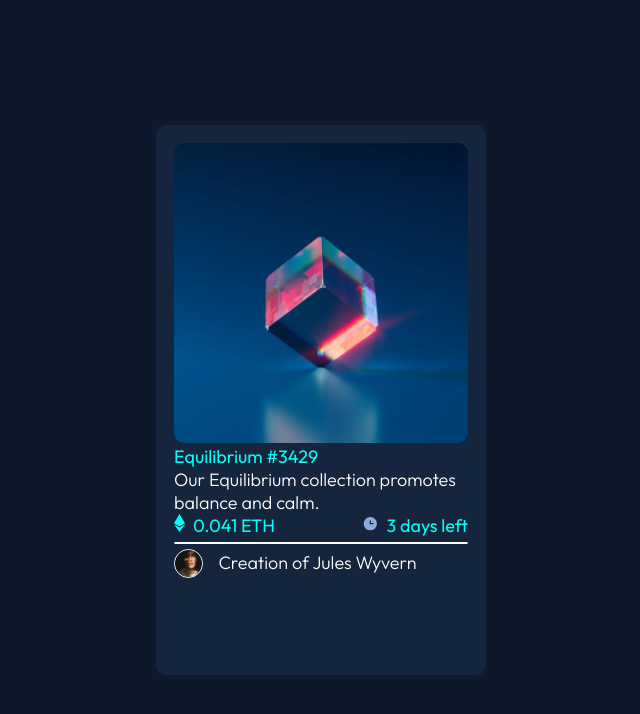
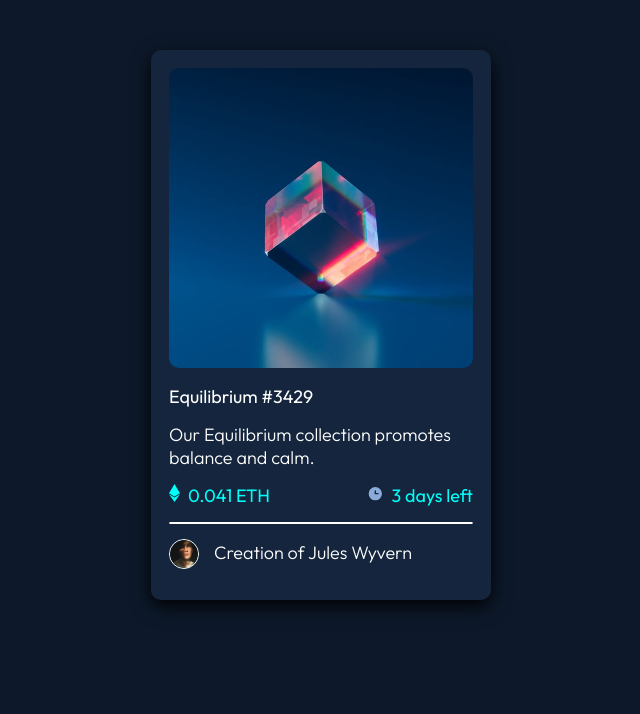
Before and after one commit to HK273/NFT-preview-card-component, a plain HTML site: page index.html in a window 1280 px wide. Shown: the whole page, without its empty margins (319-959 px from the left). Drawn offline with Linux system fonts and the light colour scheme.

Commit message:
few styling change

```diff
--- a/styles/styles.css
+++ b/styles/styles.css
@@ -30,9 +30,6 @@ html {
     margin: 0;
     padding: 0;
     background-color: var(--very-dark-blue-main);
-    /* prevent side scroll */
-    height: 100%;
-    overflow: hidden;
 }
 
 *,
@@ -43,6 +40,11 @@ html {
     padding: 0;
 }
 
+body {
+    /* Hide horizontal scroll */
+    overflow-x: hidden;
+}
+
 
 /* Typography / General Stylings */
 
@@ -51,17 +53,37 @@ p {
     color: var(--white);
     font-size: 1.8rem;
     font-weight: 300;
+    /* t-r-b-l */
+    margin: 1.5rem 0 1.5rem 0;
 }
 
 h1 {
     font-family: Outfit;
-    color: var(--cyan);
+    color: var(--white);
     font-size: 1.8rem;
     font-weight: 400;
+    /* t-r-b-l */
+    margin: 1.5rem 0 1.5rem 0;
 }
 
 
 /* main card object */
+
+
+/* main {
+    position: absolute;
+    left: 50%;
+    top: 50%;
+    transform: translate(-50%, -50%);
+} */
+
+main {
+    display: flex;
+    /* t-r-b-l */
+    margin: 5rem 0 5rem 0;
+    justify-content: center;
+    align-items: center;
+}
 
 .card {
     /* Outer border */
@@ -69,13 +91,17 @@ h1 {
     border-radius: 1rem;
     background-color: var(--very-dark-blue-card);
     /* Card size */
-    width: 33rem;
+    width: 34rem;
     height: 55rem;
-    /* Centre card */
-    position: absolute;
-    left: 50%;
-    top: 50%;
-    transform: translate(-50%, -50%);
+    box-shadow: 0 6px 20px 0 rgb(0, 0, 0);
+}
+
+.card:hover {
+    cursor: pointer;
+    /* opacity: 0.6; */
+    transition: transform .2s;
+    transform: scale(1.02);
+    box-shadow: 0 2px 10px 0 rgb(41, 214, 241);
 }
 
 
@@ -98,6 +124,7 @@ figure>img {
     color: var(--cyan);
     font-size: 1.8rem;
     font-weight: 400;
+    margin: 1.5rem 0 1.5rem 0;
 }
 
 
@@ -125,7 +152,7 @@ figure>img {
     border: 0.1rem solid var(--white);
     border-radius: 0.1rem;
     width: 100%;
-    margin-left: 0;
+    margin: 1.5rem 0 1.5rem 0;
 }
 
 
@@ -134,6 +161,7 @@ figure>img {
 .flex-two {
     display: flex;
     gap: 1.5rem;
+    margin: 1.5rem 0 1.5rem 0;
 }
 
 .creator {
@@ -143,5 +171,18 @@ figure>img {
 .avatar {
     border-radius: 50%;
     border: 0.1rem solid var(--white);
-    width: 10%;
+    width: 3rem;
+    height: 3rem;
 }
+
+
+/* iPhone SE */
+
+@media only screen and (max-width: 375px) {
+    main {
+        margin-top: 3rem;
+    }
+    .card {
+        width: 90%;
+    }
+}
```
Also changed, not shown: index.html (+1 -3 lines).
